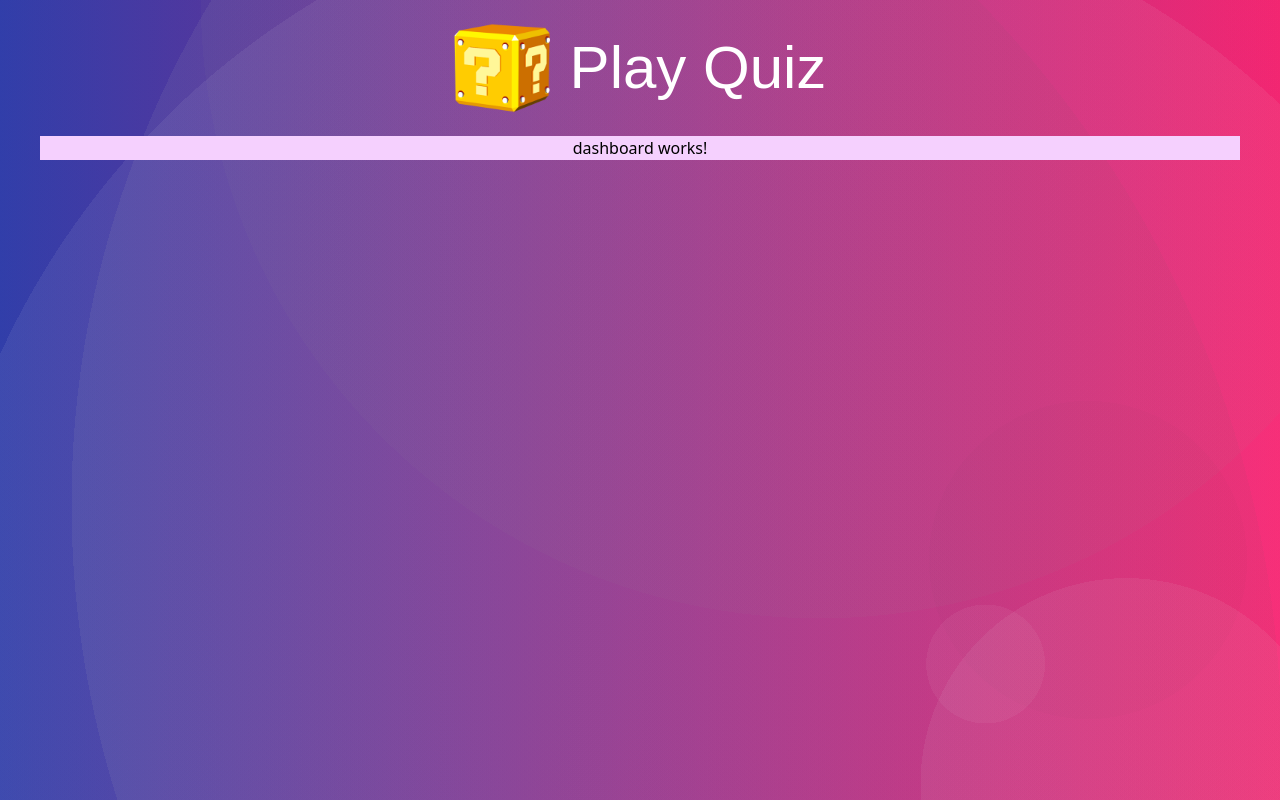
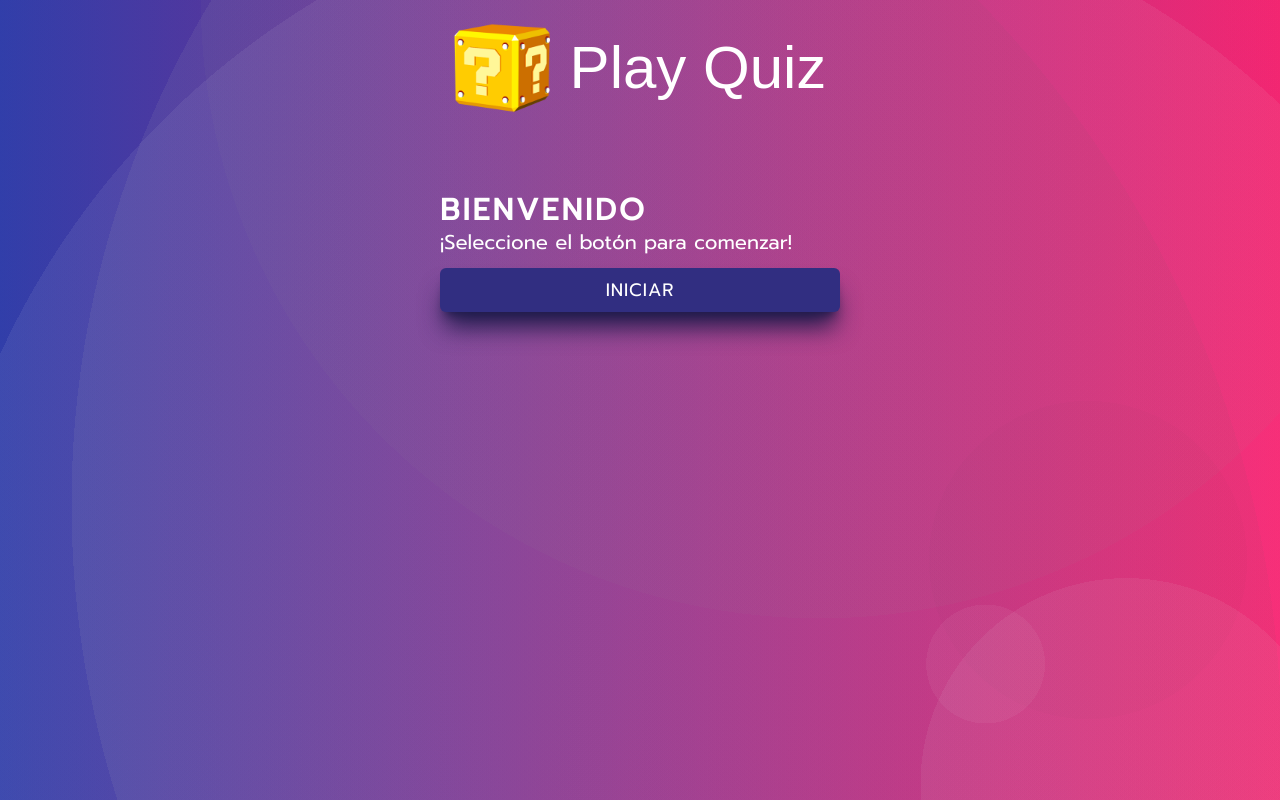
Before and after one commit to iam-leo/play-quiz, an Angular app: page /dashboard in a window 1280 px wide. Built offline with nearby package versions, Linux system fonts and the light colour scheme; a web font is replaced by a local one.

Commit message:
add: dashboard content, structure and styles

```diff
--- a/src/app/app.component.html
+++ b/src/app/app.component.html
@@ -1,4 +1,4 @@
 <app-navbar></app-navbar>
-<div class="max-w-[1200px] w-full mx-auto flex justify-center items-center bg-fuchsia-200">
+<div class="w-full max-w-[1200px] mx-auto">
   <router-outlet></router-outlet>
 </div>
--- a/src/app/components/dashboard/dashboard.component.html
+++ b/src/app/components/dashboard/dashboard.component.html
@@ -1 +1,11 @@
-<p>dashboard works!</p>
+<div class="flex justify-center w-full mt-14">
+    <div class="w-[400px] flex flex-col gap-y-3">
+        <div>
+            <h2 class="text-3xl font-semibold tracking-widest text-white uppercase font-prompt">Bienvenido</h2>
+            <p class="text-xl text-white font-prompt">¡Seleccione el botón para comenzar! </p>
+        </div>
+        <button
+            class="w-full px-4 py-2 text-lg tracking-wider text-white uppercase transition-colors bg-indigo-900 rounded-md shadow-xl font-prompt hover:bg-indigo-800 shadow-indigo-950"
+        >Iniciar</button>
+    </div>
+</div>
```
